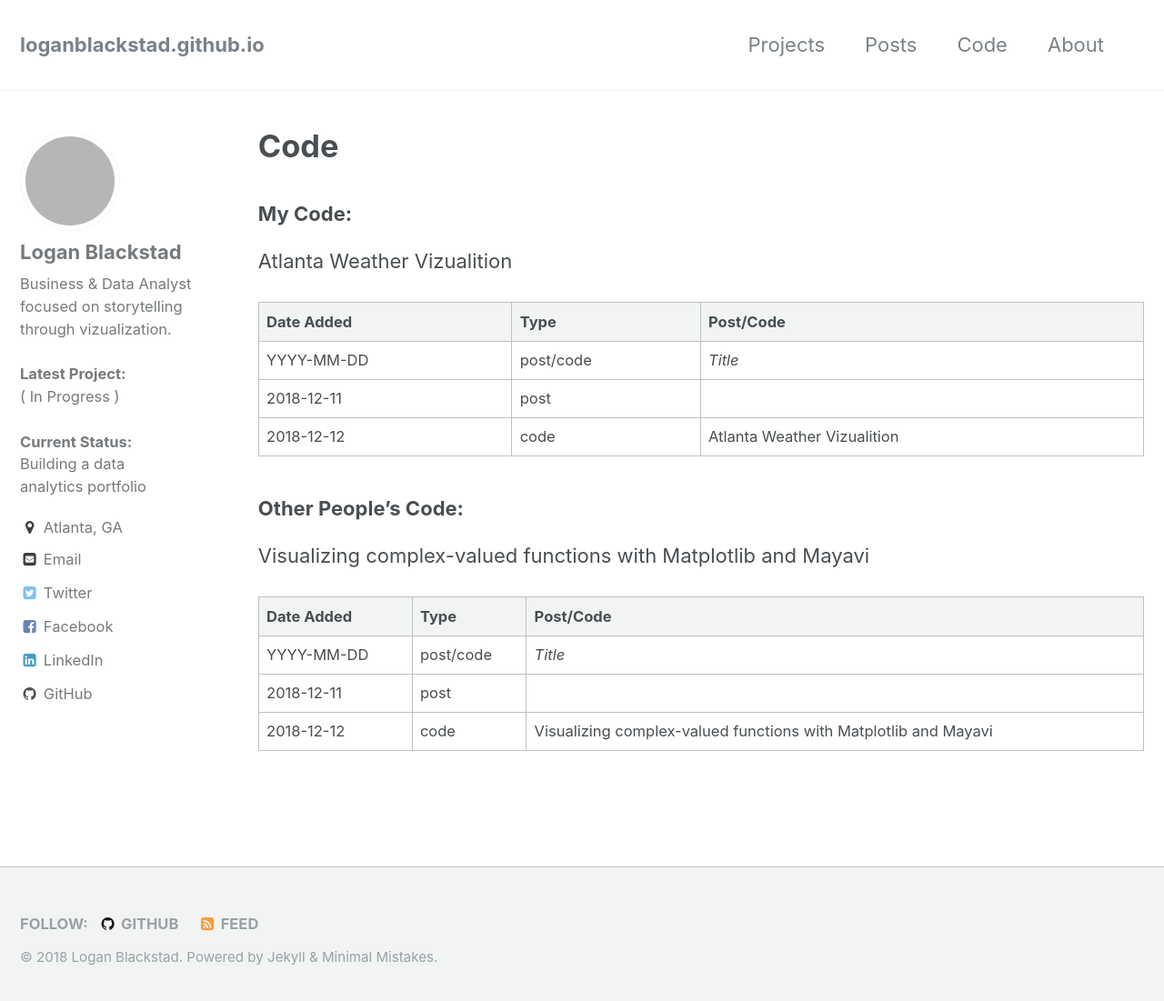
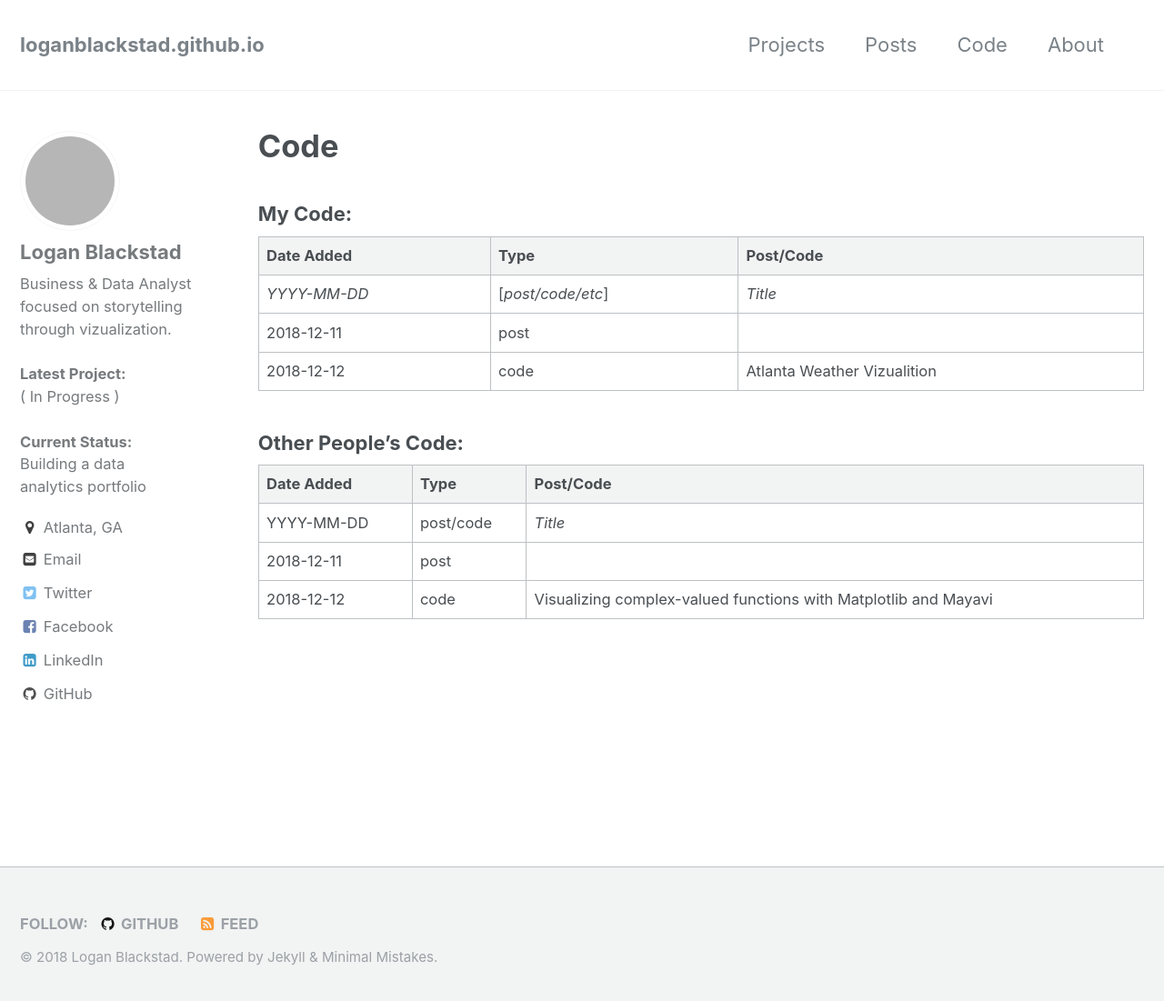
Before and after one commit to loganblackstad/loganblackstad.github.io, a Jekyll site: the page built from _pages/code.md, in a window 1280 px wide and 1109 px high. Shown: the top 1101 px of the window at 91% size. Built offline with Jekyll 4.4.1, drawn with Linux system fonts in a browser that asks for light colours; grey boxes are pictures that could not be loaded.

Commit message:
Update code.md

```diff
--- a/_pages/code.md
+++ b/_pages/code.md
@@ -7,13 +7,12 @@ author_profile: true
 
 ### My Code:
 
-[Atlanta Weather Vizualition](http://nbviewer.jupyter.org/github/loganblackstad/nbviewer-test/blob/master/atlanta-weather-plotting.ipynb)
 
-| Date Added    | Type          | Post/Code                                     |
-| ------------- |---------------| ----------------------------------------------|
-| YYYY-MM-DD    | post/code     | *Title*  |
-| 2018-12-11    | post          |          |
-| 2018-12-12    | code          | [Atlanta Weather Vizualition][1]|
+| Date Added    | Type      | Post/Code                                     |
+| ------------- |-------------------| ----------------------------------------------|
+| *YYYY-MM-DD*  | [*post/code/etc*] | *Title*  |
+| 2018-12-11    | post              |          |
+| 2018-12-12    | code              | [Atlanta Weather Vizualition][1]|
 
 [1]: http://nbviewer.jupyter.org/github/loganblackstad/nbviewer-tesst/blob/master/atlanta-weather-plotting.ipynb
 
@@ -22,7 +21,6 @@ author_profile: true
 
 ### Other People's Code:
 
-[Visualizing complex-valued functions with Matplotlib and Mayavi](http://nbviewer.jupyter.org/github/empet/Math/blob/master/DomainColoring.ipynb)
 
 | Date Added    | Type          | Post/Code                                     |
 | ------------- |---------------| ----------------------------------------------|
```
